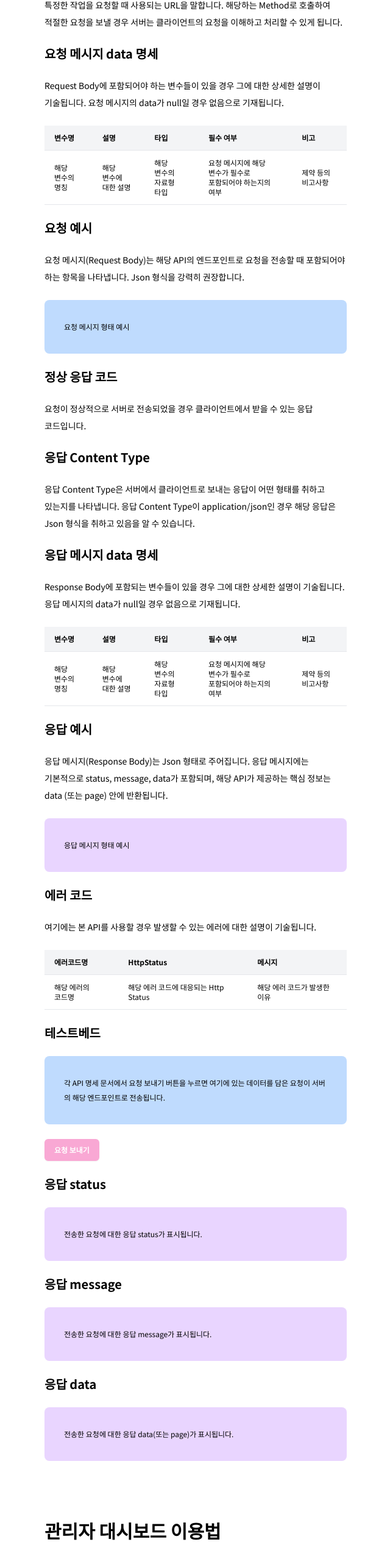
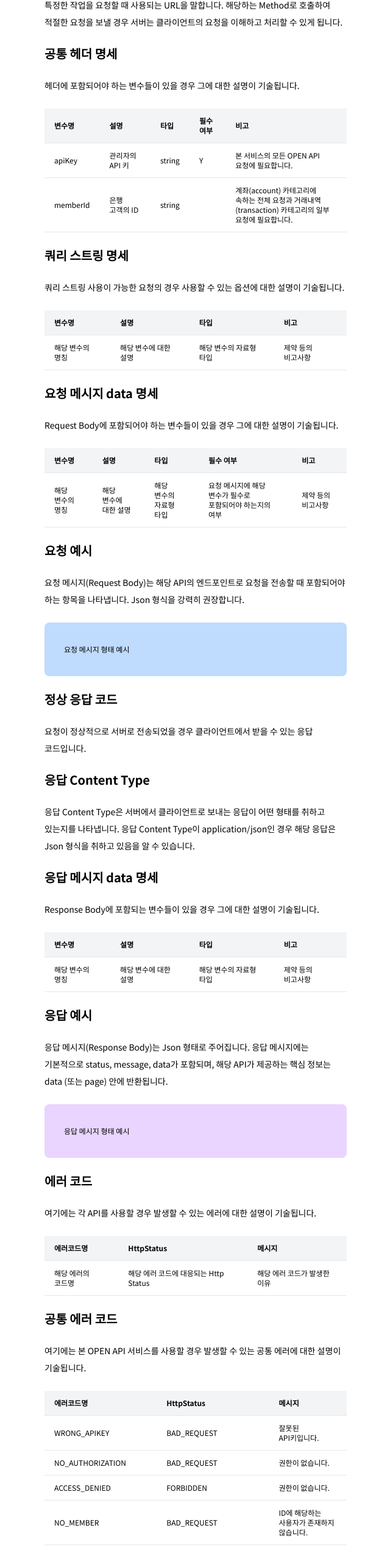
Before and after one commit to paul-lee-dev/joa-openapi, a Next.js app in the folder documentation/frontend/: page /docs in a window 1280 px wide. Shown: the part 4623-7170 px from the top of the page at 61% size, without its empty margins (455-1095 px from the left). Built offline with nearby package versions, Linux system fonts and the light colour scheme.

Commit message:
S10P22A503-346 feat: 테스트베드 연결 추가

```diff
--- a/documentation/frontend/src/app/docs/components/docs3.tsx
+++ b/documentation/frontend/src/app/docs/components/docs3.tsx
@@ -20,9 +20,57 @@ export default function docs() {
           API를 제공하는 엔드포인트입니다. 엔드포인트란 웹 서비스에서 클라이언트가 서버에 특정한 작업을 요청할 때 사용되는 URL을 말합니다. 해당하는 Method로 호출하여 적절한 요청을 보낼 경우 서버는 클라이언트의 요청을 이해하고 처리할 수 있게 됩니다.
         </TextItem>
 
+        <Subtitle>공통 헤더 명세</Subtitle>
+        <TextItem>
+          헤더에 포함되어야 하는 변수들이 있을 경우 그에 대한 설명이 기술됩니다.
+        </TextItem>
+        <TableItem>
+          <TheadItem>
+            <TrItem>
+              <ThItem>변수명</ThItem>
+              <ThItem>설명</ThItem>
+              <ThItem>타입</ThItem>
+              <ThItem>필수 여부</ThItem>
+              <ThItem>비고</ThItem>
+            </TrItem>
+          </TheadItem>
+          <TbodyItem>
+          {commonHeader.map((h) => (
+              <TrItem key={h.name}>
+                <TdItem>{h.name}</TdItem>
+                <TdItem>{h.desc}</TdItem>
+                <TdItem>{h.type}</TdItem>
+                <TdItem>{h.required}</TdItem>
+                <TdItem>{h.etc}</TdItem>
+              </TrItem>
+            ))}
+          </TbodyItem>
+        </TableItem>
+
+        <Subtitle>쿼리 스트링 명세</Subtitle>
+        <TextItem>쿼리 스트링 사용이 가능한 요청의 경우 사용할 수 있는 옵션에 대한 설명이 기술됩니다.</TextItem>
+        <TableItem>
+          <TheadItem>
+            <TrItem>
+              <ThItem>변수명</ThItem>
+              <ThItem>설명</ThItem>
+              <ThItem>타입</ThItem>
+              <ThItem>비고</ThItem>
+            </TrItem>
+          </TheadItem>
+          <TbodyItem>
+            <TrItem>
+              <TdItem>해당 변수의 명칭 </TdItem>
+              <TdItem>해당 변수에 대한 설명</TdItem>
+              <TdItem>해당 변수의 자료형 타입</TdItem>
+              <TdItem>제약 등의 비고사항</TdItem>
+            </TrItem>
+          </TbodyItem>
+        </TableItem>
+
         <Subtitle>요청 메시지 data 명세</Subtitle>
         <TextItem>
-          Request Body에 포함되어야 하는 변수들이 있을 경우 그에 대한 상세한 설명이 기술됩니다. 요청 메시지의 data가 null일 경우 없음으로 기재됩니다.
+          Request Body에 포함되어야 하는 변수들이 있을 경우 그에 대한 설명이 기술됩니다.
         </TextItem>
         <TableItem>
           <TheadItem>
@@ -63,7 +111,7 @@ export default function docs() {
 
         <Subtitle>응답 메시지 data 명세</Subtitle>
         <TextItem>
-          Response Body에 포함되는 변수들이 있을 경우 그에 대한 상세한 설명이 기술됩니다. 응답 메시지의 data가 null일 경우 없음으로 기재됩니다.
+          Response Body에 포함되는 변수들이 있을 경우 그에 대한 설명이 기술됩니다.
         </TextItem>
         <TableItem>
           <TheadItem>
@@ -71,7 +119,6 @@ export default function docs() {
               <ThItem>변수명</ThItem>
               <ThItem>설명</ThItem>
               <ThItem>타입</ThItem>
-              <ThItem>필수 여부</ThItem>
               <ThItem>비고</ThItem>
             </TrItem>
           </TheadItem>
@@ -80,7 +127,6 @@ export default function docs() {
               <TdItem>해당 변수의 명칭 </TdItem>
               <TdItem>해당 변수에 대한 설명</TdItem>
               <TdItem>해당 변수의 자료형 타입</TdItem>
-              <TdItem>요청 메시지에 해당 변수가 필수로 포함되어야 하는지의 여부</TdItem>
               <TdItem>제약 등의 비고사항</TdItem>
             </TrItem>
           </TbodyItem>
@@ -94,7 +140,7 @@ export default function docs() {
 
         <Subtitle>에러 코드</Subtitle>
         <TextItem>
-          여기에는 본 API를 사용할 경우 발생할 수 있는 에러에 대한 설명이 기술됩니다.
+          여기에는 각 API를 사용할 경우 발생할 수 있는 에러에 대한 설명이 기술됩니다.
         </TextItem>
         <TableItem>
           <TheadItem>
@@ -112,9 +158,29 @@ export default function docs() {
             </TrItem>
           </TbodyItem>
         </TableItem>
+        <Subtitle>공통 에러 코드</Subtitle>
+        <TextItem>
+          여기에는 본 OPEN API 서비스를 사용할 경우 발생할 수 있는 공통 에러에 대한 설명이 기술됩니다.
+        </TextItem>
+        <TableItem>
+          <TheadItem>
+            <TrItem>
+              <ThItem>에러코드명</ThItem>
+              <ThItem>HttpStatus</ThItem>
+              <ThItem>메시지</ThItem>
+            </TrItem>
+          </TheadItem>
+          {commonErrorCode.map((err) => (
+              <TrItem key={err.name}>
+                <TdItem>{err.name}</TdItem>
+                <TdItem>{err.httpstatus}</TdItem>
+                <TdItem>{err.desc}</TdItem>
+              </TrItem>
+            ))}
+        </TableItem>
         <Subtitle>테스트베드</Subtitle>
-          <RequestItem>각 API 명세 문서에서 요청 보내기 버튼을 누르면 여기에 있는 데이터를 담은 요청이 서버의 해당 엔드포인트로 전송됩니다.</RequestItem>
-          <ButtonItem>요청 보내기</ButtonItem>
+        <RequestItem>각 API 명세 문서에서 요청 보내기 버튼을 누르면 여기에 있는 데이터를 담은 요청이 서버의 해당 엔드포인트로 전송됩니다.</RequestItem>
+        <ButtonItem>요청 보내기</ButtonItem>
         <Subtitle>응답 status</Subtitle>
         <ResponseItem>전송한 요청에 대한 응답 status가 표시됩니다.</ResponseItem>
         <Subtitle>응답 message</Subtitle>
@@ -194,3 +260,26 @@ hover:bg-gray-50 hover:text-pink-400
 focus-visible:outline focus-visible:outline-2
 focus-visible:outline-offset-2 focus-visible:outline-pink-600
 `;
+
+const commonHeader = [
+  { name: 'apiKey', desc: '관리자의 API 키', type: 'string', required: 'Y', etc: '본 서비스의 모든 OPEN API 요청에 필요합니다.' },
+  { name: 'memberId', desc: '은행 고객의 ID', type: 'string', required: '', etc: '계좌(account) 카테고리에 속하는 전체 요청과 거래내역(transaction) 카테고리의 일부 요청에 필요합니다.' },
+];
+
+const queryString = [
+
+];
+
+const commonErrorCode = [
+  { name: 'WRONG_APIKEY', httpstatus: 'BAD_REQUEST', desc: '잘못된 API키입니다.' },
+  { name: 'NO_AUTHORIZATION', httpstatus: 'BAD_REQUEST', desc: '권한이 없습니다.' },
+  { name: 'ACCESS_DENIED', httpstatus: 'FORBIDDEN', desc: '권한이 없습니다.' },
+  { name: 'NO_MEMBER', httpstatus: 'BAD_REQUEST', desc: 'ID에 해당하는 사용자가 존재하지 않습니다.' },
+  { name: 'UNAUTHORIZED', httpstatus: 'UNAUTHORIZED', desc: '로그인 후 이용해 주세요.' },
+  { name: 'NO_AUTH', httpstatus: 'UNAUTHORIZED', desc: '인증 정보가 없습니다.' },
+  { name: 'TOKEN_INVALID', httpstatus: 'UNAUTHORIZED', desc: '유효하지 않은 토큰입니다.' },
+  { name: 'INVALID_PARAMETER', httpstatus: 'BAD_REQUEST', desc: '입력값이 잘못되었습니다.' },
+  { name: 'WRONG_REQUEST', httpstatus: 'BAD_REQUEST', desc: '요청이 잘못되었습니다.' },
+  { name: 'RESOURCE_NOT_FOUND', httpstatus: 'NOT_FOUND', desc: '요청한 리소스가 존재하지 않습니다.' },
+  { name: 'INTERNAL_SERVER_ERROR', httpstatus: 'INTERNAL_SERVER_ERROR', desc: '서버 에러입니다.' }
+];
--- a/documentation/frontend/src/app/testbeds/components/sidebar.tsx
+++ b/documentation/frontend/src/app/testbeds/components/sidebar.tsx
@@ -63,6 +63,7 @@ export const components = [
       { id: 43, title: "이체", to: "" },
       { id: 44, title: "1원 전송", to: "" },
       { id: 45, title: "1원 인증 확인", to: "" },
+      { id: 49, title: "거래내역 조회", to: ""},
       { id: 46, title: "거래내역 수정", to: "" },
       { id: 47, title: "거래내역 목록 조회/검색", to: ""},
       { id: 48, title: "거래내역 삭제", to: "" },
--- a/documentation/frontend/src/app/testbeds/components/testbed.tsx
+++ b/documentation/frontend/src/app/testbeds/components/testbed.tsx
@@ -44,7 +44,8 @@ import {
   transaction1wonConfirmContent,
   transactionUpdateContent,
   transactionListContent,
-  transactionDeleteContent
+  transactionDeleteContent,
+  transactionReadContent
 } from "../contents/transactionContent";
 import {
   dummyMemberContent,
@@ -223,6 +224,9 @@ export default function Testbed() {
       case 48:
         setContent(transactionDeleteContent);
         break;
+      case 49:
+        setContent(transactionReadContent);
+        break;
       case 51:
         setContent(dummyMemberContent);
         break;
@@ -316,7 +320,6 @@ export default function Testbed() {
               <ThItem>변수명</ThItem>
               <ThItem>설명</ThItem>
               <ThItem>타입</ThItem>
-              <ThItem>필수 여부</ThItem>
               <ThItem>비고</ThItem>
             </TrItem>
           </TheadItem>
@@ -326,7 +329,6 @@ export default function Testbed() {
                 <TdItem>{p.name}</TdItem>
                 <TdItem>{p.desc}</TdItem>
                 <TdItem>{p.type}</TdItem>
-                <TdItem>{p.required}</TdItem>
                 <TdItem>{p.etc}</TdItem>
               </TrItem>
             ))}
@@ -411,7 +413,33 @@ export default function Testbed() {
             return response.data;
           };
           const patchFunc = async (params: string) => {
-            const response = await patchAxios(uri, JSON.parse(params));
+
+            switch (content.uri) {
+              case "bank/{bankId}":
+                uri = "bank/" + "26181252-036d-4edb-8729-204e15b0215b";
+                break;
+              case "member/{memberId}":
+                uri = "member/" + "4318993d-94f7-41a2-8d6b-1ec9dfe41005";
+                break;
+              case "product/{productId}":
+                uri = "product/" + "fae4998a-bbb1-47dc-b6f5-6030b1df77d9";
+                break;
+              case "transaction/{transactionId}":
+                uri = "transaction/" + "35b17f49-606a-42ad-be6b-d751b8e8a997";
+                break;
+              case "dummy/{dummyId}":
+                uri = "dummy/" + "7aaf4873-e9cd-46a0-966e-235c854ac5a0";
+                break;
+              default:
+                break;
+            }
+
+            const jsonParam = (function () {
+              if (params.length === 0) { return null; }
+              else { return JSON.parse(params); }
+            })();
+
+            const response = await patchAxios(uri, jsonParam);
             setResponseContent({
               ...responseContent,
               status: response.data.status,
--- a/documentation/frontend/src/app/testbeds/contents/dummyContent.tsx
+++ b/documentation/frontend/src/app/testbeds/contents/dummyContent.tsx
@@ -382,7 +382,7 @@ export const dummyReadContent = {
   title: '더미 생성내역 상세',
   desc: '특정 더미데이터 생성내역 정보를 조회하는 API입니다.',
   method: 'GET',
-  uri: 'dummy/{DummyId}',
+  uri: 'dummy/{dummyId}',
   requestParam: [],
   requestExample: '',
   responseParam: [
@@ -459,7 +459,7 @@ export const dummyUpdateContent = {
   title: '더미 생성내역 수정',
   desc: '특정 더미데이터 생성내역 정보 중 생성내역의 이름을 수정하는 API입니다.',
   method: 'PATCH',
-  uri: 'dummy/{DummyId}',
+  uri: 'dummy/{dummyId}',
   requestParam: [
     {
       name: 'name',
--- a/documentation/frontend/src/app/testbeds/contents/transactionContent.tsx
+++ b/documentation/frontend/src/app/testbeds/contents/transactionContent.tsx
@@ -3,6 +3,7 @@
 //transactionSendContent 이체
 //transaction1wonSendContent 1원이체
 //transaction1wonConfirmContent 1원인증 확인
+//transactionReadContent 거래내역 조회
 //transactionUpdateContent 거래내역 수정
 //transactionListContent 거래내역 목록 조회/검색
 //transactionDeleteContent 거래내역 삭제
@@ -630,6 +631,25 @@ export const transaction1wonConfirmContent = {
     ],
 }
 
+export const transactionReadContent = {
+    title: '거래내역 조회',
+    desc: '거래 내역 상세 정보를 조회하는 API입니다. 은행 고객이 본인의 거래 내역을 조회할 수 있으며, 관리자는 자신의 은행에 한해 고객의 거래 내역을 조회할 수 있습니다.',
+    method: 'GET',
+    uri: 'transaction/{transactionId}',
+    requestParam: [],
+    requestExample: '',
+    responseParam: [],
+    responseExample: `
+    {
+        "status": "SUCCESS",
+        "message": "거래내역 상세 조회에 성공했습니다."
+        "data": { "transactionId": "35b17f49-606a-42ad-be6b-d751b8e8a997", "amount": 32812, "depositorName": "쉥밑활", "fromAccount": "424442450159465506", "toAccount": "424442390159463251", "createdAt": "2024-04-02 12:28" },
+        "page": null
+    }
+    `,
+    errorCode: [],
+}
+
 export const transactionUpdateContent = {
     title: '거래내역 수정',
     desc: '거래 내역을 수정하는 API입니다. 관리자는 프로젝트 개발의 편의를 위해 필요한 경우 자신의 은행에 속한 고객의 거래 내역을 임의로 수정할 수 있습니다.',
```
Also changed, not shown: documentation/frontend/src/app/testbeds/contents/commonContent.tsx (deleted, +0 -22 lines), documentation/frontend/src/app/testbeds/contents/productContent.tsx (+1 -9 lines).
